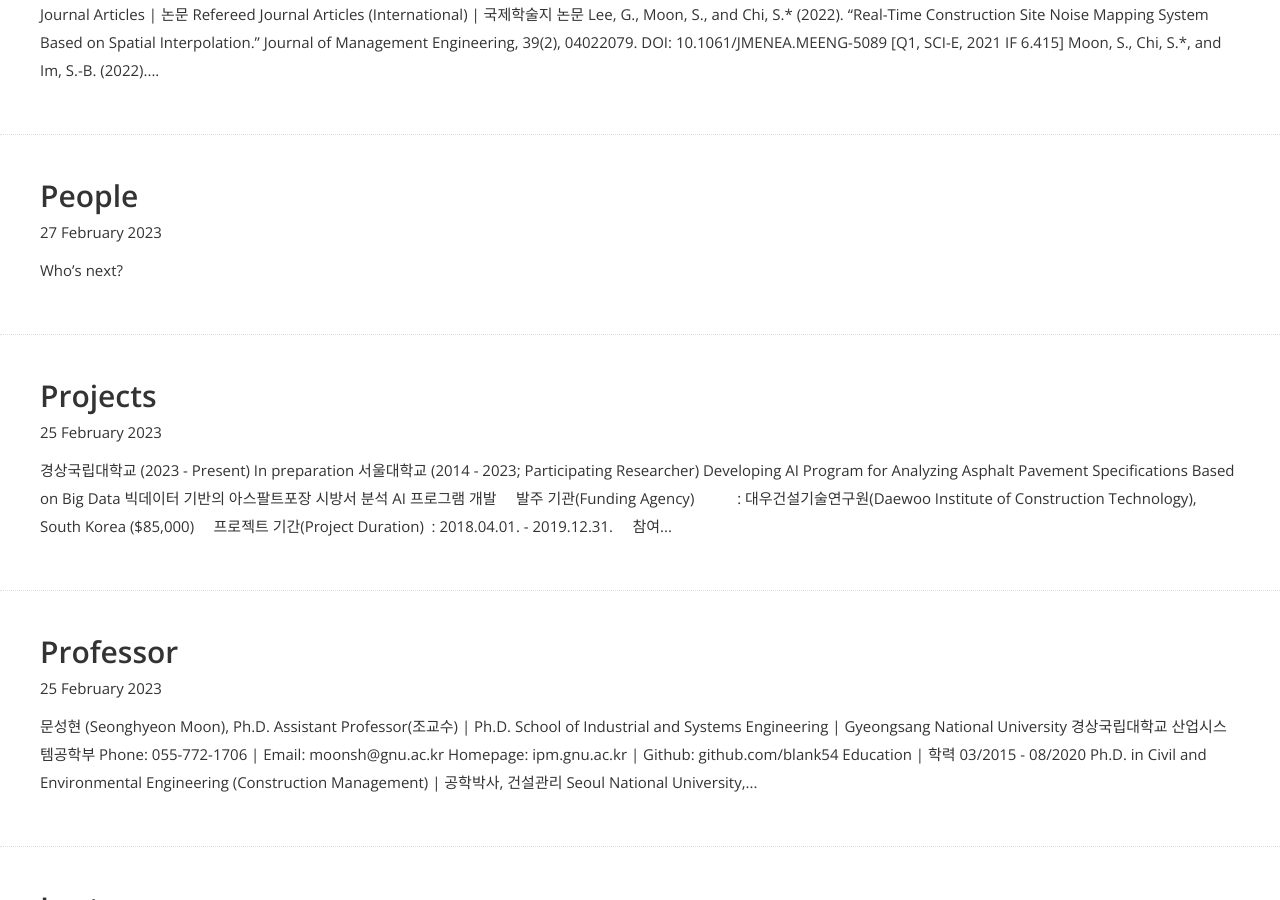
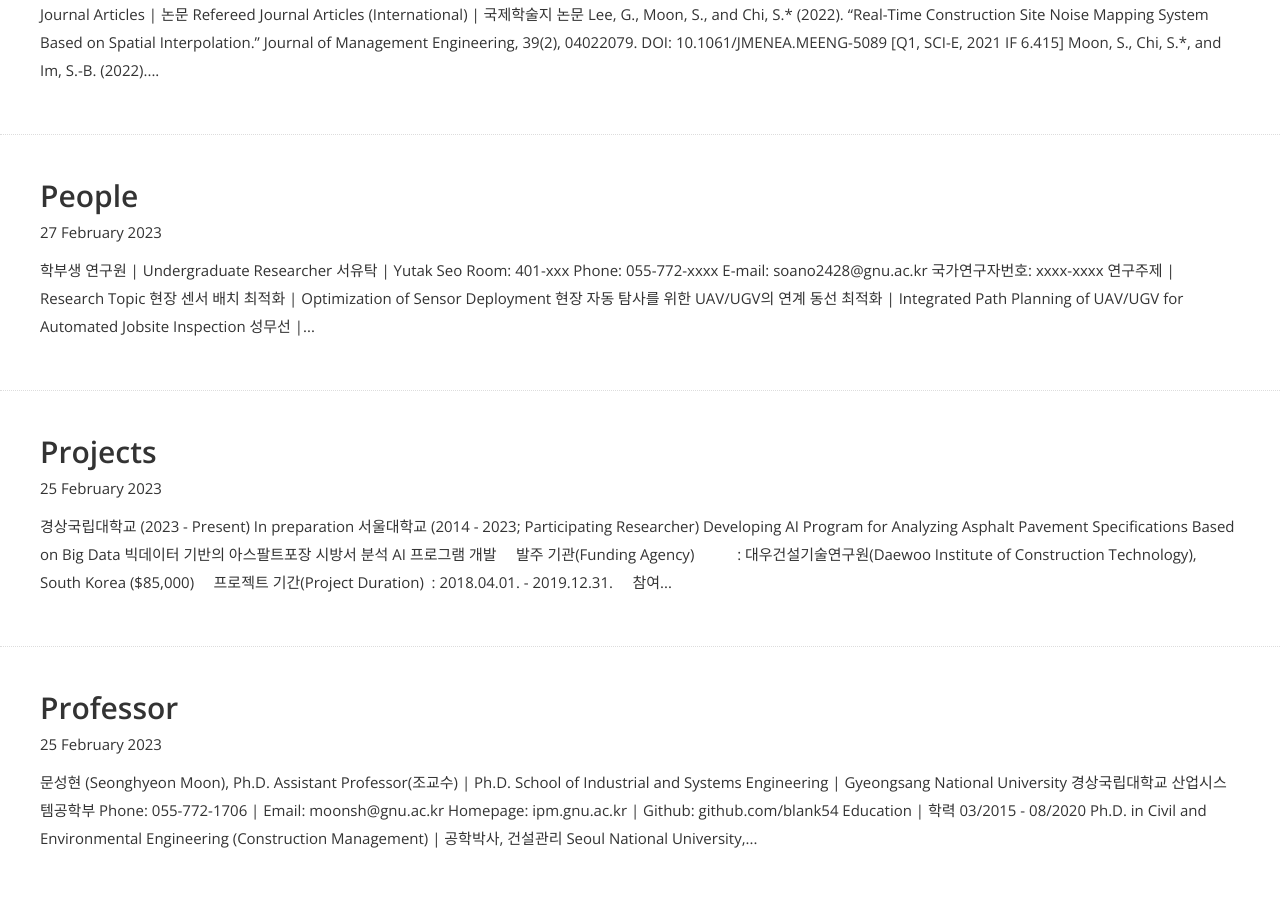
Before and after one commit to blank54/blank54.github.io, a Jekyll site: the page built from blog/index.html, in a window 1280 px wide and 900 px high, scrolled down 580 px. Built offline with Jekyll 4.4.1, drawn with Linux system fonts in a browser that asks for light colours; nearby versions of some CDN libraries; some web fonts are replaced.

Commit message:
Undergraduate researchers information update

```diff
--- a/people/_posts/2023-02-25-people.md
+++ b/people/_posts/2023-02-25-people.md
@@ -8,4 +8,104 @@ date: 2023-02-27
 author: Seonghyeon Moon
 ---
 
-# Who's next?
+# 학부생 연구원 \| Undergraduate Researcher
+
+<!-- Researcher start -->
+><img src="{{ site.baseurl }}/img/people/YutakSeo.jpe" style="width:300px" alt="YutakSeo">
+>
+>### 서유탁 \| Yutak Seo
+>
+>**Room**: 401-xxx
+>**Phone**: 055-772-xxxx
+>**E-mail**: soano2428@gnu.ac.kr
+>**국가연구자번호**: xxxx-xxxx
+>
+>**연구주제** \| **Research Topic**
+><li style="font-size:15px; color: gray">
+>    현장 센서 배치 최적화 | Optimization of Sensor Deployment
+></li>
+><li style="font-size:15px; color: gray">
+>    현장 자동 탐사를 위한 UAV/UGV의 연계 동선 최적화 | Integrated Path Planning of UAV/UGV for Automated Jobsite Inspection
+></li>
+
+<br/><br/>
+<!-- Researcher end -->
+
+<!-- Researcher start -->
+><img src="{{ site.baseurl }}/img/people/MuseonSeong.jpg" style="width:300px" alt="MuseonSeong">
+>
+>### 성무선 \| Museon Seong
+>
+>**Room**: 401-xxx
+>**Phone**: 055-772-xxxx
+>**E-mail**: antjs1557@gmail.com
+>**국가연구자번호**: 1306-9722
+>
+>**연구주제** \| **Research Topic**
+><li style="font-size:15px; color: gray">
+>    금융 및 경제 데이터 분석 | Analysis on Finance and Economic Data
+></li>
+
+<br/><br/>
+<!-- Researcher end -->
+
+<!-- Researcher start -->
+><img src="{{ site.baseurl }}/img/people/HaejunSeong.jpeg" style="width:300px" alt="HaejunSeong">
+>
+>### 성해준 \| Haejun Seong
+>
+>**Room**: 401-xxx
+>**Phone**: 055-772-xxxx
+>**E-mail**: tjdgowns1534@naver.com
+>**국가연구자번호**: 1306-9974
+>
+>**연구주제** \| **Research Topic**
+><li style="font-size:15px; color: gray">
+>    산업현장의 특성을 반영한 3D 디지털 맵 정합 | Jobsite-customized 3D Digital Map Integration
+></li>
+
+<br/><br/>
+<!-- Researcher end -->
+
+<!-- Researcher start -->
+><img src="{{ site.baseurl }}/img/people/SeokheeLee.jpg" style="width:300px" alt="SeokheeLee">
+>
+>### 이석희 \| Seokhee Lee
+>
+>**Room**: 401-xxx
+>**Phone**: 055-772-xxxx
+>**E-mail**: 2018011408@gnu.ac.kr
+>**국가연구자번호**: 1306-9609
+>
+>**연구주제** \| **Research Topic**
+><li style="font-size:15px; color: gray">
+>    인공지능 기반 현장 안전사고 사례 분석 | AI-based Jobsite Accident Analysis
+></li>
+
+<br/><br/>
+<!-- Researcher end -->
+
+<!-- Researcher start -->
+><img src="{{ site.baseurl }}/img/people/JeonghwaHong.jpg" style="width:300px" alt="JeonghwaHong">
+>
+>### 홍정화 \| Jeonghwa Hong
+>
+>**Room**: 401-xxx
+>**Phone**: 055-772-xxxx
+>**E-mail**: jh1004ns@gnu.ac.kr
+>**국가연구자번호**: 1306-9789
+>
+>**연구주제** \| **Research Topic**
+><li style="font-size:15px; color: gray">
+>    텍스트마이닝 기반 안전사고 관련 규정/법령의 자동 매칭 | Automated Pairing of Safety Accidents and Regulations based on Text Mining
+></li>
+
+<br/><br/>
+<!-- Researcher end -->
+
+---
+
+<br/>
+
+# _Who's next?_
+{:pull-center}
```
Also changed, not shown: img/people/HaejunSeong.jpeg (added), img/people/JeonghwaHong.jpg (added), img/people/MuseonSeong.jpg (added), img/people/SeokheeLee.jpg (added), 1 other file.
